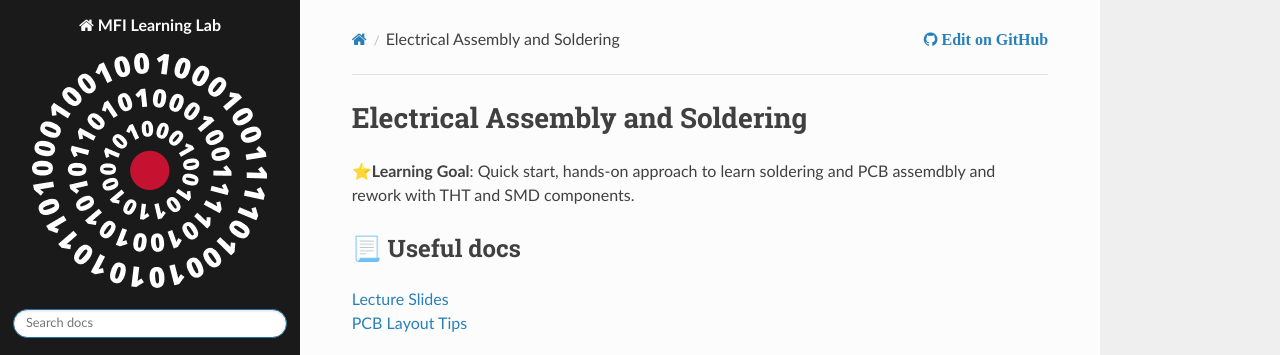
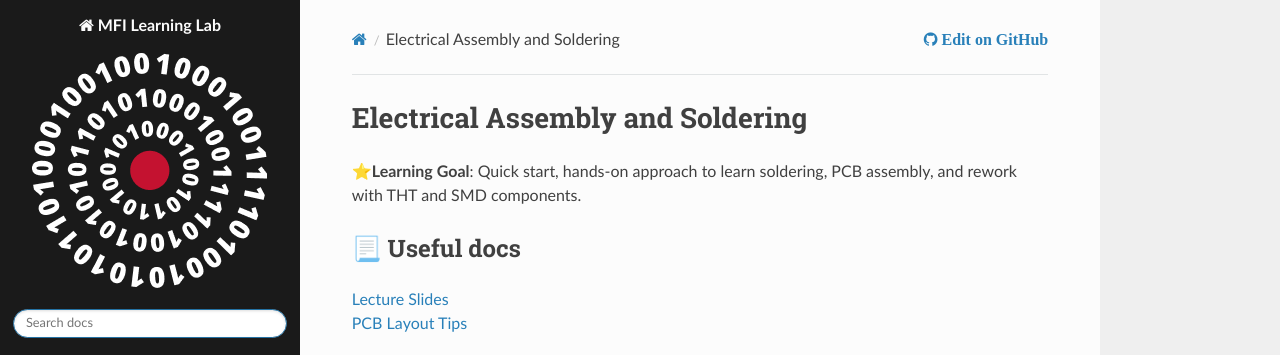
Before and after one commit to cmu-mfi/learninglab, a Sphinx documentation site: the page built from doc/courses/electrical_assembly.md, in a window 1280 px wide. Shown: the top 355 px of the page. Built offline with Sphinx 7.4.7 and the Read the Docs theme 3.1.0, drawn with Linux system fonts in a browser that asks for light colours.

Commit message:
dwg corrections after class pilot

```diff
--- a/doc/courses/electrical_assembly.md
+++ b/doc/courses/electrical_assembly.md
@@ -1,6 +1,6 @@
 # Electrical Assembly and Soldering
 
-**⭐Learning Goal**: Quick start, hands-on approach to learn soldering and PCB assemdbly and rework with THT and SMD components.
+**⭐Learning Goal**: Quick start, hands-on approach to learn soldering, PCB assembly, and rework with THT and SMD components.
 
 ### 📃 Useful docs
 [Lecture Slides](//files/elec_assy_smd_soldering_slides_aug2025.pdf) <br>
```
Also changed, not shown: doc/courses/robotics/rover.md (+4 -2 lines).
